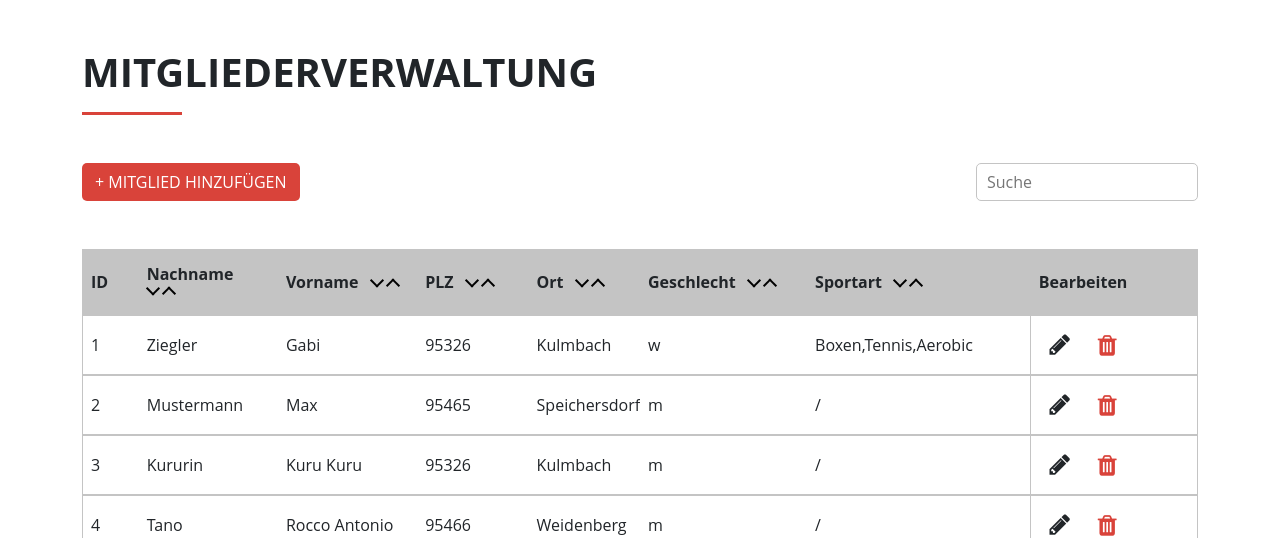
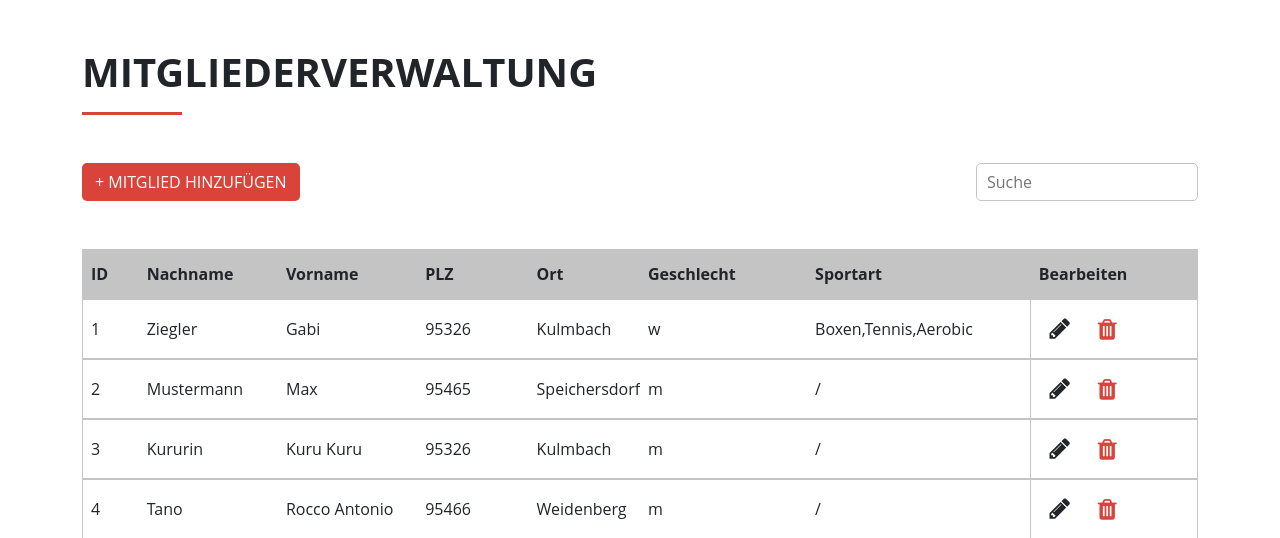
Before and after one commit to Skalrayi/sportverein, a PHP site: page /php/list.php in a window 1280 px wide. Shown: the part 48-586 px from the top of the page. Run offline with PHP 8.4, Linux system fonts and the light colour scheme; a user stored in the database is signed in; data comes from the database, SQL or seed files in the repository; data that the repository does not hold is empty.

Commit message:
[TASK] display none arrows filter

```diff
--- a/www/css/index.css
+++ b/www/css/index.css
@@ -127,6 +127,10 @@ footer {
 }
 
 /** LIST **/
+
+.list-row .filter {
+    display: none !important;
+}
 
 .col {
     flex: none;
```
